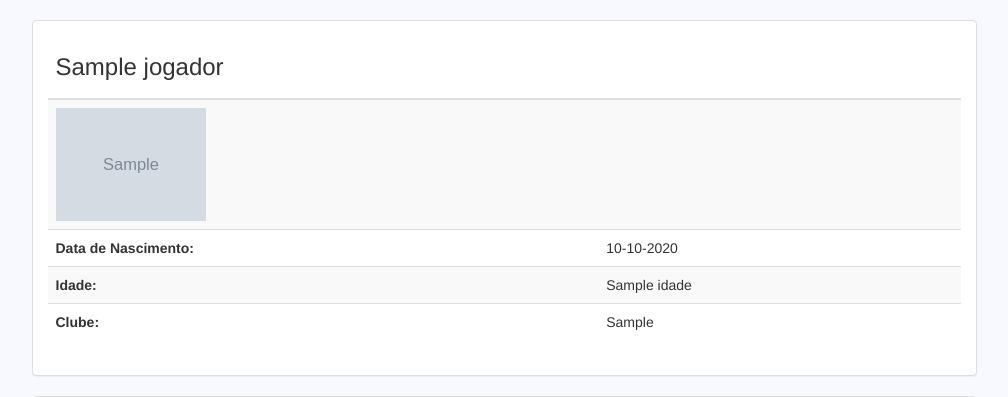
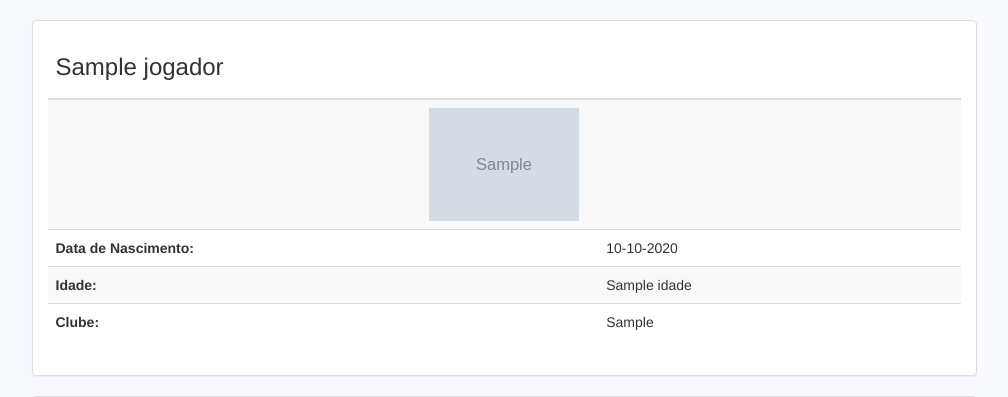
Before and after one commit to mafmartins/futebola, a Django app: template templates/futebola/jogador.html in a window 1280 px wide. Shown: the part 52-449 px from the top of the page, without its empty margins (136-1144 px from the left). Run offline with Django 3.2, Linux system fonts and the light colour scheme; the template is opened without the code that fills it: most values are stand-ins (such as "Sample title", 1, 10 or a date in 2020); grey boxes marked "Sample" are stand-in pictures; some libraries are stand-ins or nearby versions.

Commit message:
Mudar margens da foto de jogador

```diff
--- a/templates/futebola/jogador.html
+++ b/templates/futebola/jogador.html
@@ -15,7 +15,7 @@
                     <tbody>
 													{% if jogador.foto %}
 												<tr>
-														<td style="text-align: center;" colspan="2"><img class="img-responsive" style="max-width:150px" src="{{ jogador.foto.url }}"></td>
+														<td style="text-align: center;" colspan="2"><img class="img-responsive" style="max-width:150px;margin: auto;" src="{{ jogador.foto.url }}"></td>
 												</tr>
 													{% endif %}
                         <tr>
```
